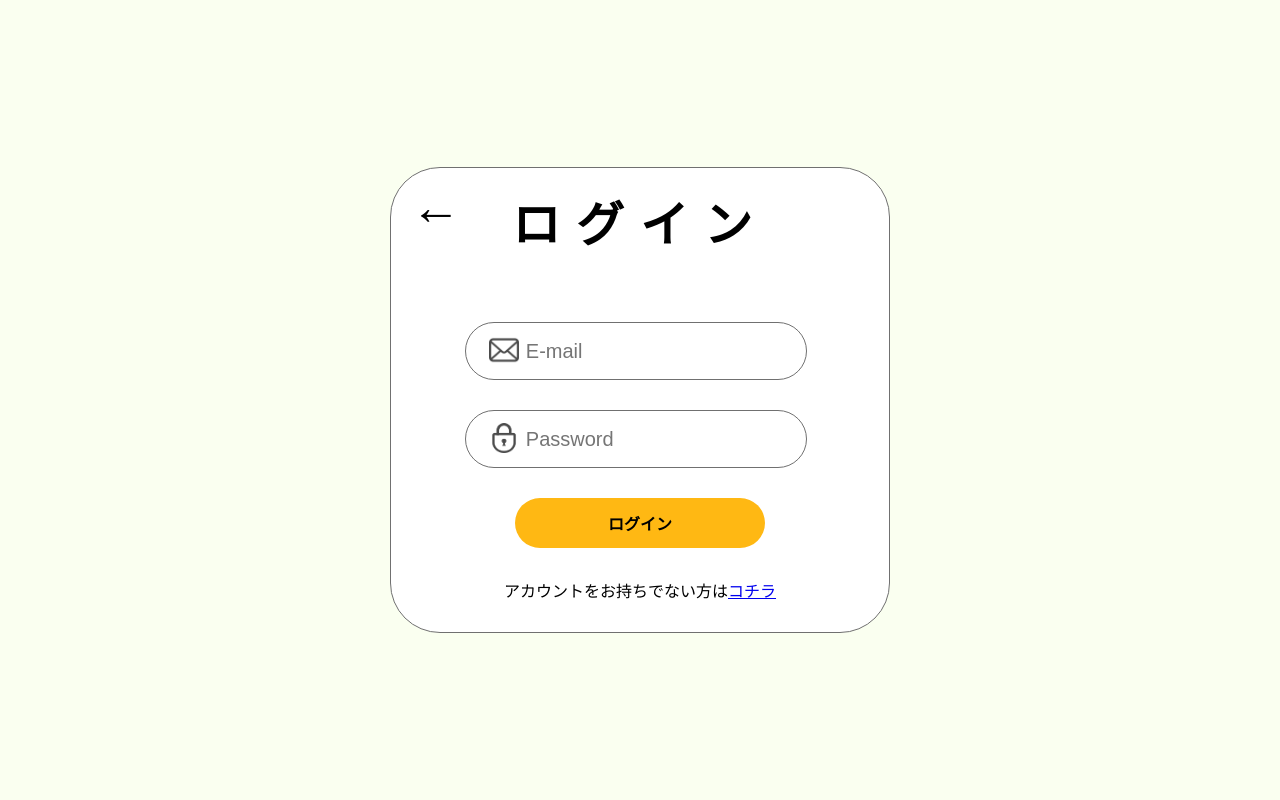
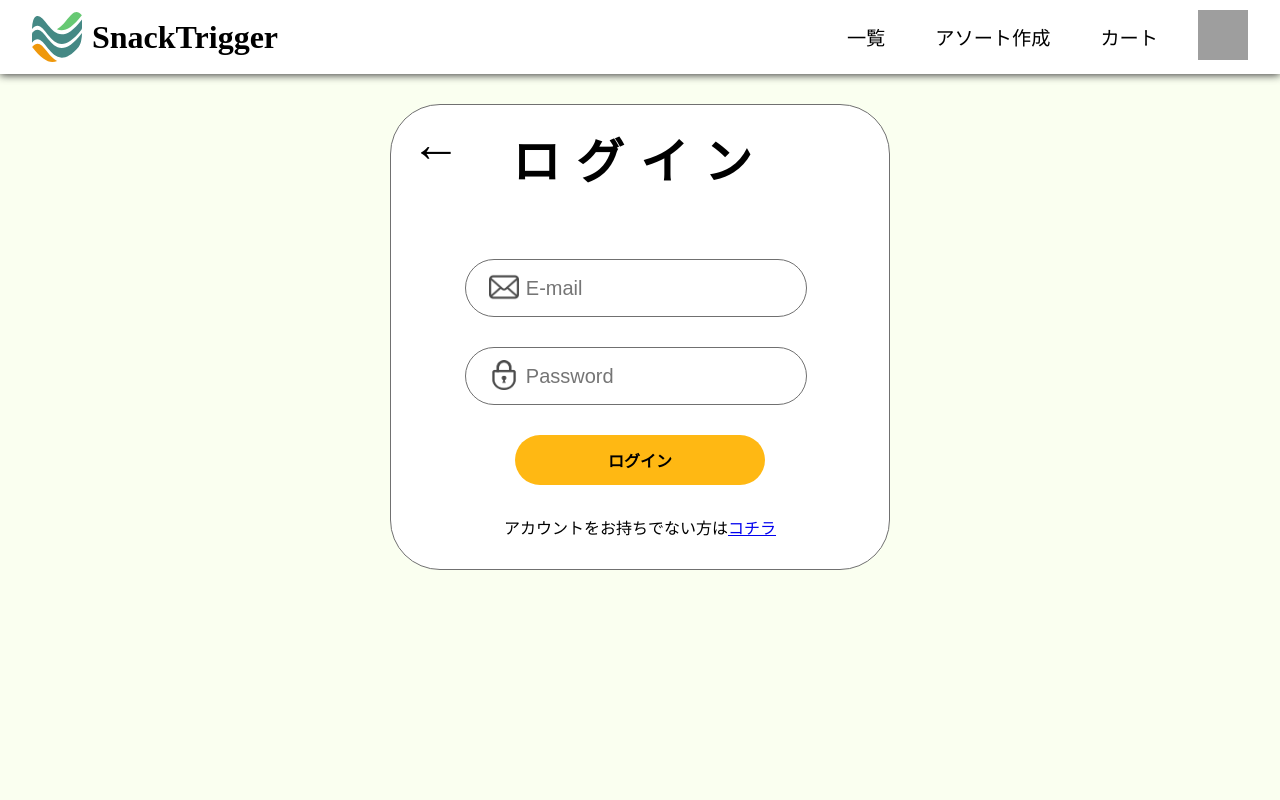
Before and after one commit to kaburiba/RandomOkasi-, a PHP site: page /login.php in a window 1280 px wide. Run offline with PHP 8.4, Linux system fonts and the light colour scheme; grey boxes are pictures that could not be loaded.

Commit message:
[Update] テンプレートの適用とスタイル調整

```diff
--- a/css/login.css
+++ b/css/login.css
@@ -14,7 +14,6 @@ body {
 .contents{
     justify-content: center;
     align-items: center;
-    min-height: 100vh;
 }
 
 
--- a/css/style.css
+++ b/css/style.css
@@ -11,6 +11,7 @@ body {
 header {
     background: #FFFFFF;
     /*border: 1px solid #000000;*/
+    margin-bottom: 30px;
     padding: 10px 2rem;
     display: flex;
     justify-content: space-between;
--- a/login.php
+++ b/login.php
@@ -1,21 +1,19 @@
 <?php
+    $title = "examplePage";
+    $description = "(説明)外部ファイルの読み込みテスト";
+    $is_home = true;  // ホームのページに行かないようにする
     $error_message = "";
-    // フォームの入力値がerrorならここにメッセージを格納する
-    //　$error_message = "※アカウントが存在しないかまたはパスワードが違います";
+    include 'inc/head.php'
 ?>
+<!-- 特定のページで読み取るスタイルシート等あればここに追加 -->
+<link rel="stylesheet" type="text/css" href="./css/login.css">
 
-<!DOCTYPE html>
-<html lang="ja">
-<head>
-    <meta charset="UTF-8">
-    <meta http-equiv="X-UA-Compatible" content="IE=edge">
-    <meta name="viewport" content="width=device-width, initial-scale=1.0">
-    <title>Document</title>
-    <link rel="stylesheet" type="text/css" href="./css/login.css">
 </head>
+<body>
+<div class="wrapper">
+    <?php include 'inc/header.php'; ?>
+    <!-- 特定ページのコンテンツをここに追加 -->
 
-
-<body>
     <div class="contents flex">
         <div class="flex-container">
             <a href="top.php" class="prev_button">←</a>
@@ -39,6 +37,6 @@
         </div>
     </div>
 
-
+</div>
 </body>
 </html>
```
Also changed, not shown: top.php (+11 -8 lines). Lines whose indentation alone changed are shown as unchanged.
